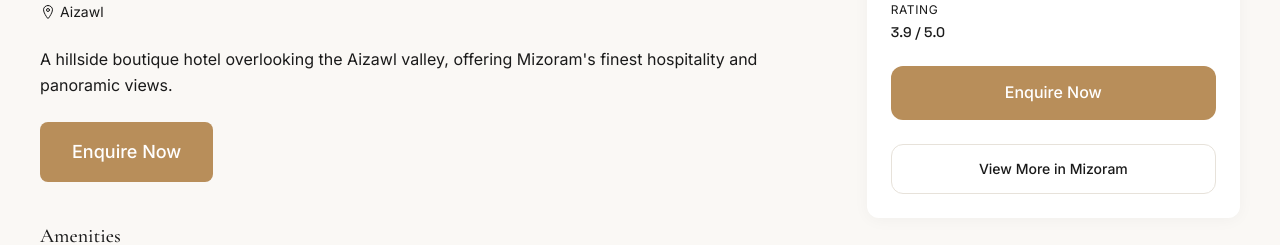
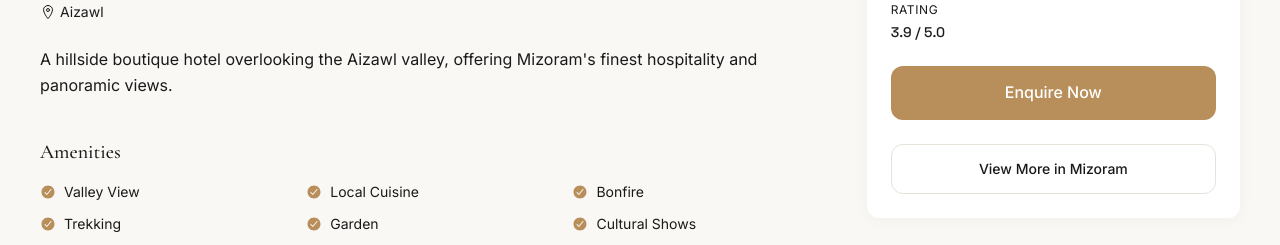
Before and after one commit to Adarsh261206/Hotelwala, a React (Vite) app: page /hotels/aizawl-heights in a window 1280 px wide. Shown: the part 900-1145 px from the top of the page. Built offline with nearby package versions, Linux system fonts and the light colour scheme.

Commit message:
Remove Enquire Now button from hotel description section

```diff
--- a/src/components/hotel/HotelOverview.jsx
+++ b/src/components/hotel/HotelOverview.jsx
@@ -1,8 +1,6 @@
 import { IoLocationOutline, IoShareSocialOutline, IoHeartOutline } from 'react-icons/io5'
 import StarRating from '../ui/StarRating'
 import Badge from '../ui/Badge'
-import Button from '../ui/Button'
-import { WA_NUMBER } from '../../utils/constants'
 
 export default function HotelOverview({ hotel }) {
   const shareUrl = typeof window !== 'undefined' ? window.location.href : ''
@@ -40,10 +38,6 @@ export default function HotelOverview({ hotel }) {
       </div>
 
       <p className="text-base text-muted leading-relaxed">{hotel.description}</p>
-
-      <Button href={`https://wa.me/${WA_NUMBER}?text=${encodeURIComponent(`Hi, I'm interested in ${hotel.name} in ${hotel.city}. Please share more details.`)}`} variant="primary" size="lg" target="_blank" rel="noopener noreferrer">
-        Enquire Now
-      </Button>
     </div>
   )
 }
```
